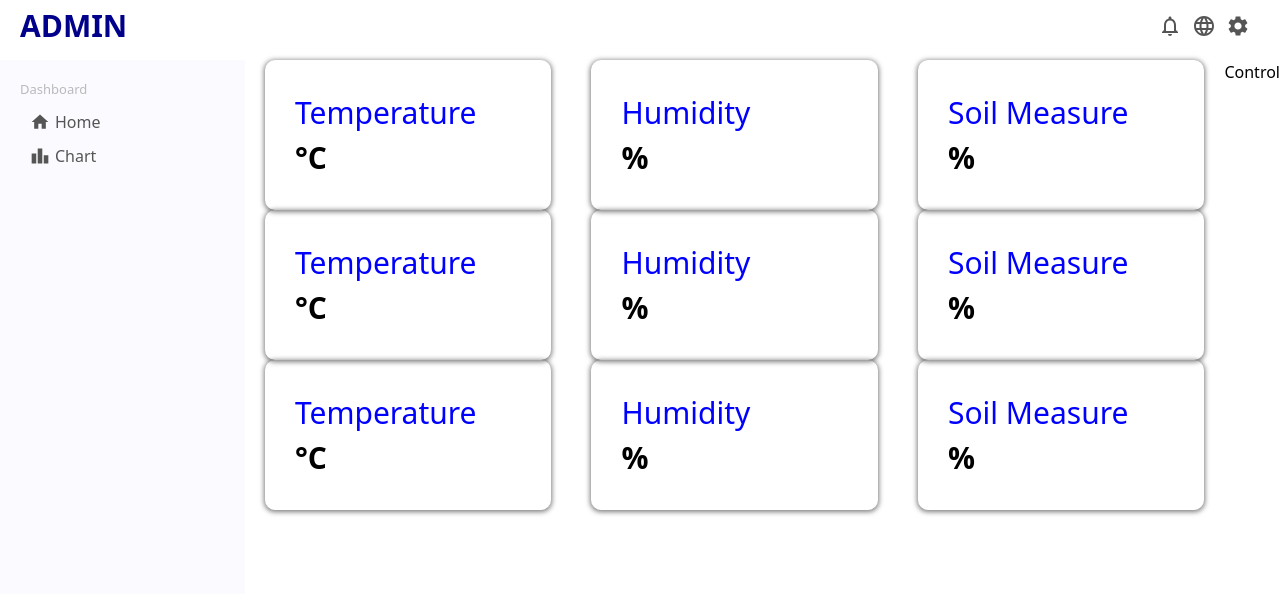
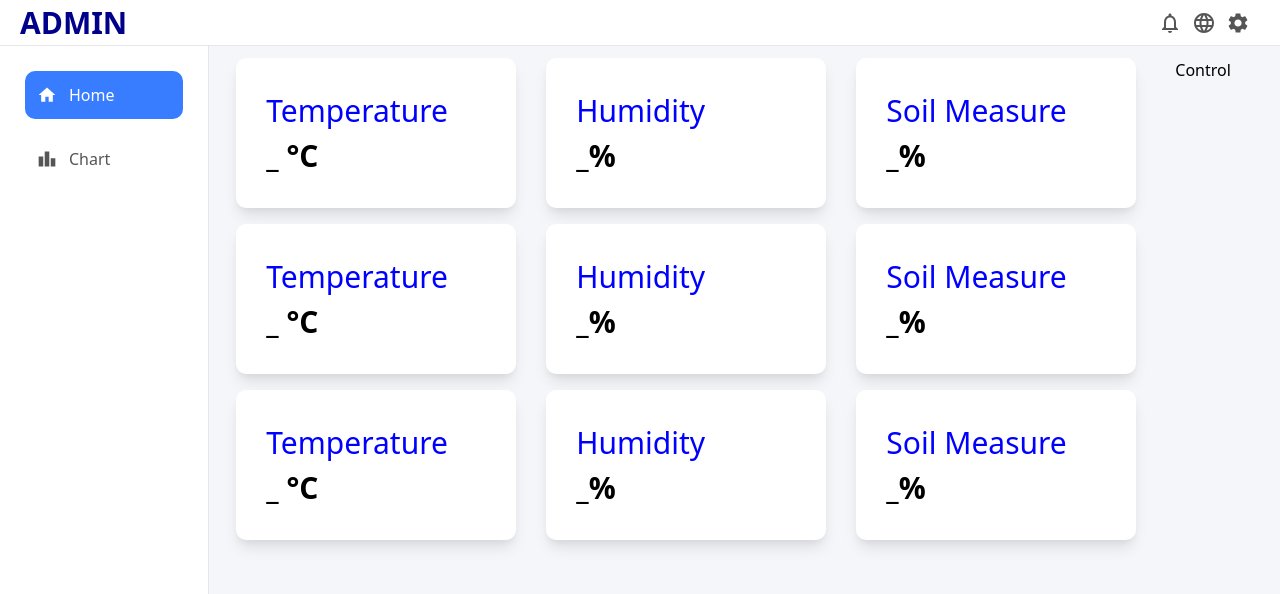
Before and after one commit to hainam20/React-app, a React (Create React App) app: page / in a window 1280 px wide. Shown: the top 594 px of the page. Built offline with nearby package versions, Linux system fonts and the light colour scheme; no server answers.

Commit message:
update code

```diff
--- a/src/App.js
+++ b/src/App.js
@@ -8,10 +8,12 @@ function App() {
   return (
     <div>
       <Topbar />
-      <div className="container">
+      <div className="flex">
         <Sidebar />
-        <Home />
-        <Control />
+        <div className="flex w-full">
+          <Home />
+          <Control />
+        </div>
       </div>
     </div>
   );
--- a/src/components/control/Control.jsx
+++ b/src/components/control/Control.jsx
@@ -4,7 +4,7 @@ import "./Control.css"
 
 const Control = () => {
   return (
-    <div>Control</div>
+    <div className='bg-[rgb(245,246,250)] w-full p-3'>Control</div>
   )
 }
 
--- a/src/components/featuredInfo/FeturedInfo.jsx
+++ b/src/components/featuredInfo/FeturedInfo.jsx
@@ -23,23 +23,23 @@ const socket = io("localhost:5000/", {
         };
         }, []);
   return (
-    <div className="featured">
-        <div className="featuredItem">
+    <div className="featured mb-4">
+        <div className="featuredItem bg-white hover:scale-105 hover:transition-all">
             <span className="featuredTitle">Temperature</span>
             <div className="featuredTemperatureContainer">
-                <span className="featuredTemperature">{data.temp} °C</span>
+                <span className="featuredTemperature">{data.temp || '_'} °C</span>
             </div>
         </div>
-        <div className="featuredItem">
+        <div className="featuredItem bg-white hover:scale-105 hover:transition-all">
             <span className="featuredTitle">Humidity</span>
             <div className="featuredTemperatureContainer">
-                <span className="featuredTemperature">{data.hum}%</span>
+                <span className="featuredTemperature">{data.hum || '_'}%</span>
             </div>
         </div>
-        <div className="featuredItem">
+        <div className="featuredItem bg-white hover:scale-105 hover:transition-all">
             <span className="featuredTitle">Soil Measure</span>
             <div className="featuredTemperatureContainer">
-                <span className="featuredTemperature">{data.adc_val}%</span>
+                <span className="featuredTemperature">{data.adc_val || '_'}%</span>
 
             </div>
         </div>
--- a/src/components/featuredInfo/featuredInfo.css
+++ b/src/components/featuredInfo/featuredInfo.css
@@ -1,17 +1,15 @@
 .featured{
     width: 100%;
     display: flex;
-    justify-content: space-between;
 }
 
 .featuredItem{
-    flex: 1;
-    margin: 0 20px;
+    margin: 0 15px;
+    width: 280px;
     padding: 30px;
     border-radius: 10px;
     cursor: pointer;
-    -webkit-box-shadow: 0px 1px 5px 1px rgba(0, 0, 0, 0.5);
-    box-shadow: 0px 1px 5px 1px rgba(0, 0, 0, 0.5);
+    box-shadow: 0 10px 15px -3px rgba(0, 0, 0, 0.1), 0 4px 6px -2px rgba(0, 0, 0, 0.05);
 }
 .featuredTitle{
     font-size: 30px;
--- a/src/components/sidebar/Sidebar.jsx
+++ b/src/components/sidebar/Sidebar.jsx
@@ -1,22 +1,33 @@
-import "./sidebar.css"
+import React, { useState } from 'react'
+
 import HomeIcon from '@mui/icons-material/Home';
 import LeaderboardIcon from '@mui/icons-material/Leaderboard';
 
-import React from 'react'
+import "./sidebar.css"
 
 export default function Sidebar() {
+
+    const [state, setState] = useState({
+        activeTab: 0,
+    });
+
   return (
-    <div className="sidebar">
+    <div className="sidebar border-r">
         <div className="sidebarWrapper">
             <div className="sidebarMenu">
-                <h3 className="sidebarTitle">Dashboard</h3>
                 <ul className="sidebarList">
-                    <li className="sidebarListItem">
-                        <HomeIcon className="sidebarIcon"/>
+                    <li
+                        className={`sidebarListItem mb-4 !p-3 hover:text-white ${state.activeTab === 0 ? 'bg-[rgb(56,125,255)] text-white' : 'bg-white'}`}
+                        onClick={() => setState(prev => ({...prev, activeTab: 0}))}
+                    >
+                        <HomeIcon className="sidebarIcon !mr-3"/>
                         Home
                     </li>
-                    <li className="sidebarListItem">
-                        <LeaderboardIcon className="sidebarIcon"/>
+                    <li
+                        className={`sidebarListItem !p-3 hover:text-white ${state.activeTab === 1 ? 'bg-[rgb(56,125,255)] text-white' : 'bg-white'}`}
+                        onClick={() => setState(prev => ({...prev, activeTab: 1}))}
+                    >
+                        <LeaderboardIcon className="sidebarIcon !mr-3"/>
                         Chart
                     </li>
                 </ul>
--- a/src/components/sidebar/sidebar.css
+++ b/src/components/sidebar/sidebar.css
@@ -1,8 +1,7 @@
 .sidebar{
-    flex: 1;
+    width: 250px;
     height: calc(100vh - 50px);
-    background-color: rgb(251, 251, 255);
-    top: 50px;
+    background-color: rgb(255, 255, 255);
 }
 
 .sidebarWrapper{
@@ -32,7 +31,7 @@
 
 .sidebarListItem.active,
 .sidebarListItem:hover{
-    background-color: rgb(223, 288, 250);
+    background-color: rgb(56, 125, 255);
 }
 .sidebarIcon{
     margin-right: 5px;
--- a/src/components/topbar/Topbar.jsx
+++ b/src/components/topbar/Topbar.jsx
@@ -6,7 +6,7 @@ import SettingsIcon from '@mui/icons-material/Settings';
 
 export default function Topbar() {
   return (
-    <div className="topbar">
+    <div className="topba border-b">
         <div className="topbarWrapper">
             <div className="topLeft">
               <span className="logo">ADMIN</span>
--- a/src/index.css
+++ b/src/index.css
@@ -9,5 +9,4 @@ body{
 
 .container{
   display: flex;
-  margin-top: 10px;
 }
--- a/src/pages/home/Home.jsx
+++ b/src/pages/home/Home.jsx
@@ -6,7 +6,7 @@ import Chart from '../../components/chart/Chart'
 
 export default function Home() {
   return (
-    <div className='home'>
+    <div className='home p-3 bg-[rgb(245,246,250)]'>
         <FeaturedInfo/>
         <FeaturedInfo/>
         <FeaturedInfo/>
```
Also changed, not shown: 1 other file (tests, documents, lock files or other folders).
